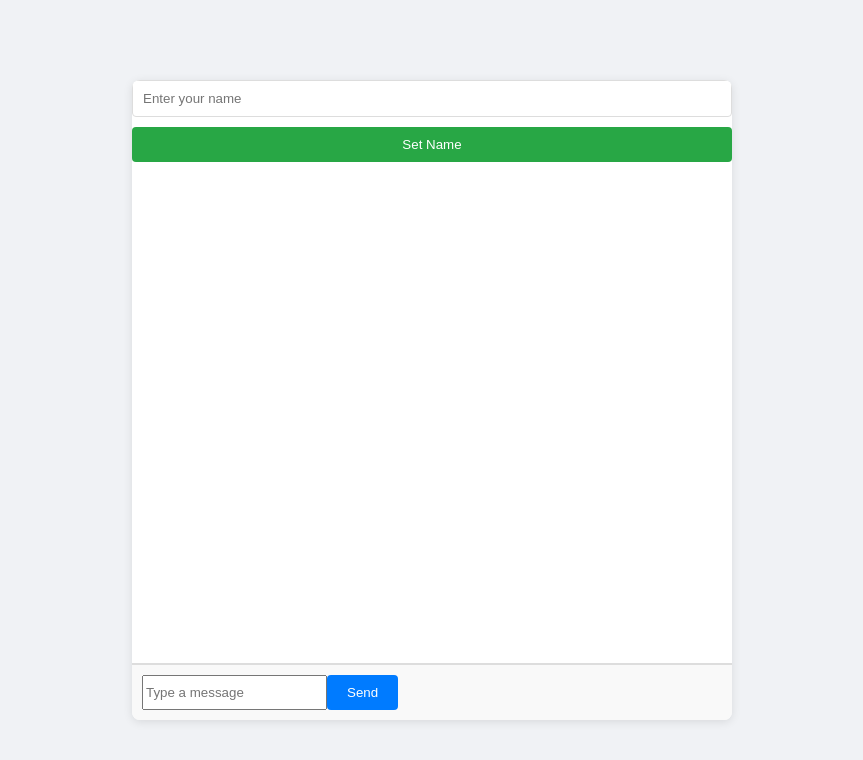
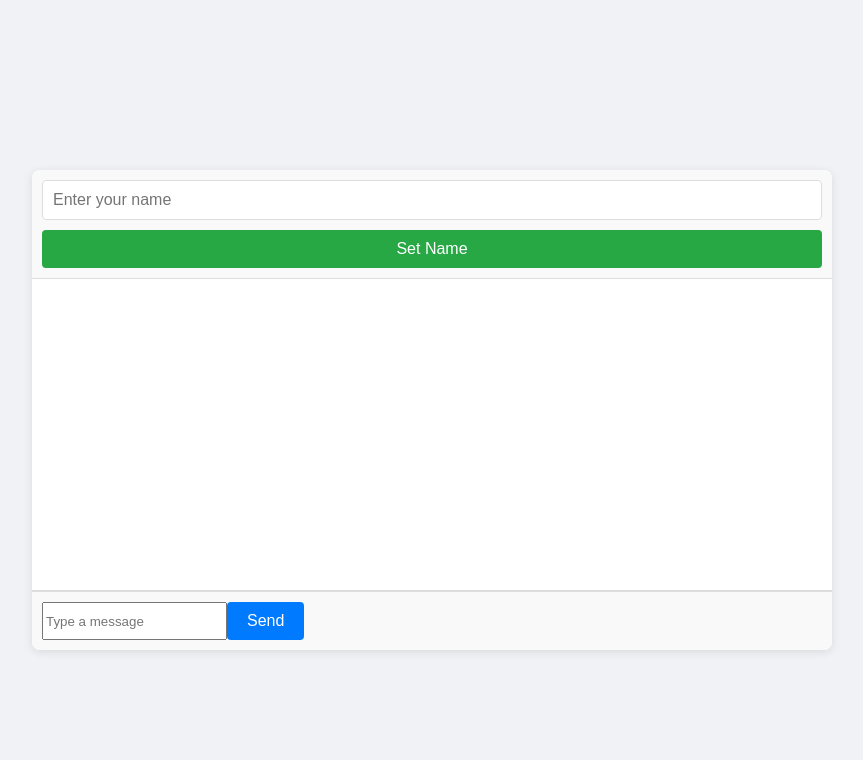
Before and after one commit to Rishwanth-M/chatapp, a website: page public/index.html in a window 1280 px wide. Shown: the whole page, without its empty margins (208-1071 px from the left). Drawn offline with nearby package versions, Linux system fonts and the light colour scheme; no server answers.

Commit message:
Update index.html

```diff
--- a/public/index.html
+++ b/public/index.html
@@ -1,6 +1,8 @@
 <!DOCTYPE html>
-<html>
+<html lang="en">
 <head>
+  <meta charset="UTF-8">
+  <meta name="viewport" content="width=device-width, initial-scale=1.0">
   <title>Chat App</title>
   <style>
     body {
@@ -12,26 +14,35 @@
       background: #f0f2f5;
       justify-content: center;
       align-items: center;
+      padding: 10px;
     }
+
     .container {
       display: flex;
       flex-direction: column;
       width: 100%;
-      max-width: 600px;
+      max-width: 800px;
       background: #ffffff;
       border-radius: 8px;
       box-shadow: 0 2px 10px rgba(0, 0, 0, 0.1);
       overflow: hidden;
-      height: 80vh;
-      display: flex;
-      flex-direction: column;
+      height: 60vh; /* Use viewport height */
     }
+
+    @media (max-height: 600px) {
+      .container {
+        height: 90vh; /* Use more viewport height for smaller screens */
+      }
+    }
+
     #messages {
       flex: 1;
       overflow-y: auto;
       padding: 10px;
       border-bottom: 1px solid #ddd;
+      font-size: 16px; /* Default font size */
     }
+
     .message {
       padding: 10px;
       margin-bottom: 10px;
@@ -42,6 +53,7 @@
       flex-direction: column;
       clear: both; /* Ensures messages do not float side by side */
     }
+
     .message.self {
       background: #007bff;
       color: white;
@@ -49,6 +61,7 @@
       text-align: right;
       margin-left: auto; /* Pushes the message to the right */
     }
+
     .message.other {
       background: #e0e0e0;
       color: #333;
@@ -56,19 +69,24 @@
       text-align: left;
       margin-right: auto; /* Pushes the message to the left */
     }
+
     #input-container {
       display: flex;
       border-top: 1px solid #ddd;
       background: #f9f9f9;
       padding: 10px;
+      box-sizing: border-box;
     }
+
     input[type="text"] {
       flex: 1;
       padding: 10px;
       border: 1px solid #ddd;
       border-radius: 4px;
       margin-right: 10px;
+      font-size: 16px; /* Increased font size */
     }
+
     button {
       padding: 10px 20px;
       border: none;
@@ -77,36 +95,43 @@
       color: white;
       cursor: pointer;
       transition: background 0.3s;
+      font-size: 16px; /* Increased font size */
     }
+
     button:hover {
       background: #0056b3;
     }
+
     #username-container {
       display: flex;
       flex-direction: column;
-      margin-bottom: 10px;
+      padding: 10px;
+      background: #f9f9f9;
+      border-bottom: 1px solid #ddd;
     }
+
     #username {
       padding: 10px;
       border: 1px solid #ddd;
       border-radius: 4px;
       margin-bottom: 10px;
+      font-size: 16px; /* Increased font size */
     }
+
     #set-username {
       background: #28a745;
     }
+
     #set-username:hover {
       background: #218838;
     }
+
     .system-message {
       color: #777;
       font-style: italic;
       text-align: center;
     }
   </style>
-
-
-
 </head>
 <body>
   <div class="container">
@@ -122,7 +147,6 @@
   </div>
   <script src="/socket.io/socket.io.js"></script>
   <script>
-    // chat.js
     const socket = io('https://chatapp-2-k00d.onrender.com');
     const usernameInput = document.getElementById('username');
     const setNameButton = document.getElementById('set-username');
@@ -153,11 +177,9 @@ socket.on('chat message', function(data) {
       const item = document.createElement('div');
       item.classList.add('message');
       if (typeof data === 'string') {
-    // This is a system message
         item.textContent = data;
         item.classList.add('system-message');
       } else {
-    // This is a user message
         item.textContent = data.message;
         if (data.user === username) {
           item.classList.add('self');
@@ -168,7 +190,6 @@ socket.on('chat message', function(data) {
       messages.appendChild(item);
       messages.scrollTop = messages.scrollHeight; // Auto-scroll to bottom
     });
-
   </script>
 </body>
 </html>
```
Lines whose indentation alone changed are shown as unchanged.
